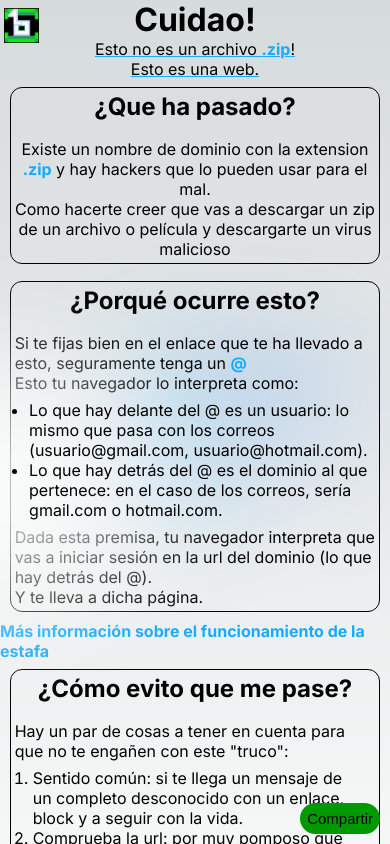
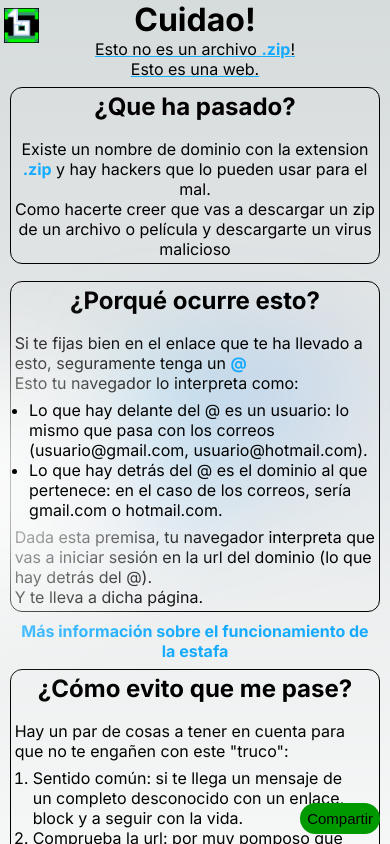
Before and after one commit to Oussamaosman02/archivx, a Next.js app: page / in a window 390 px wide. Shown: the top 844 px of the page. Built offline with nearby package versions, Linux system fonts and the light colour scheme.

Commit message:
Updating some styles

```diff
--- a/src/app/page.js
+++ b/src/app/page.js
@@ -29,7 +29,7 @@ export default function Home () {
         <p>Dada esta premisa, tu navegador interpreta que vas a iniciar sesión en la url del dominio (lo que hay detrás del @).</p>
         <p>Y te lleva a dicha página.</p>
       </div>
-      <b><a href='/details'>Más información sobre el funcionamiento de la estafa</a></b>
+      <b className={styles.more}><a href='/details'>Más información sobre el funcionamiento de la estafa</a></b>
       <div className={`${styles.how} ${styles.info}`}>
         <h2>¿Cómo evito que me pase?</h2>
         <p>Hay un par de cosas a tener en cuenta para que no te engañen con este "truco":</p>
--- a/src/app/page.module.css
+++ b/src/app/page.module.css
@@ -100,4 +100,9 @@
     max-width: 90%;
     left: 5%;
   }
+  .more {
+    max-width: 90%;
+    margin: 0 auto;
+    text-align: center;
+  }
 }
--- a/src/app/shareButton.js
+++ b/src/app/shareButton.js
@@ -18,7 +18,7 @@ const ShareButton = () => {
           console.log('Sharing failed')
         })
     } else {
-      navigator.clipboard.writeText('https://archivx.zip')
+      navigator.clipboard?.writeText('https://archivx.zip')
       toast.success('Copiado al portapapeles', {
         position: 'top-right',
         autoClose: 3000,
```
